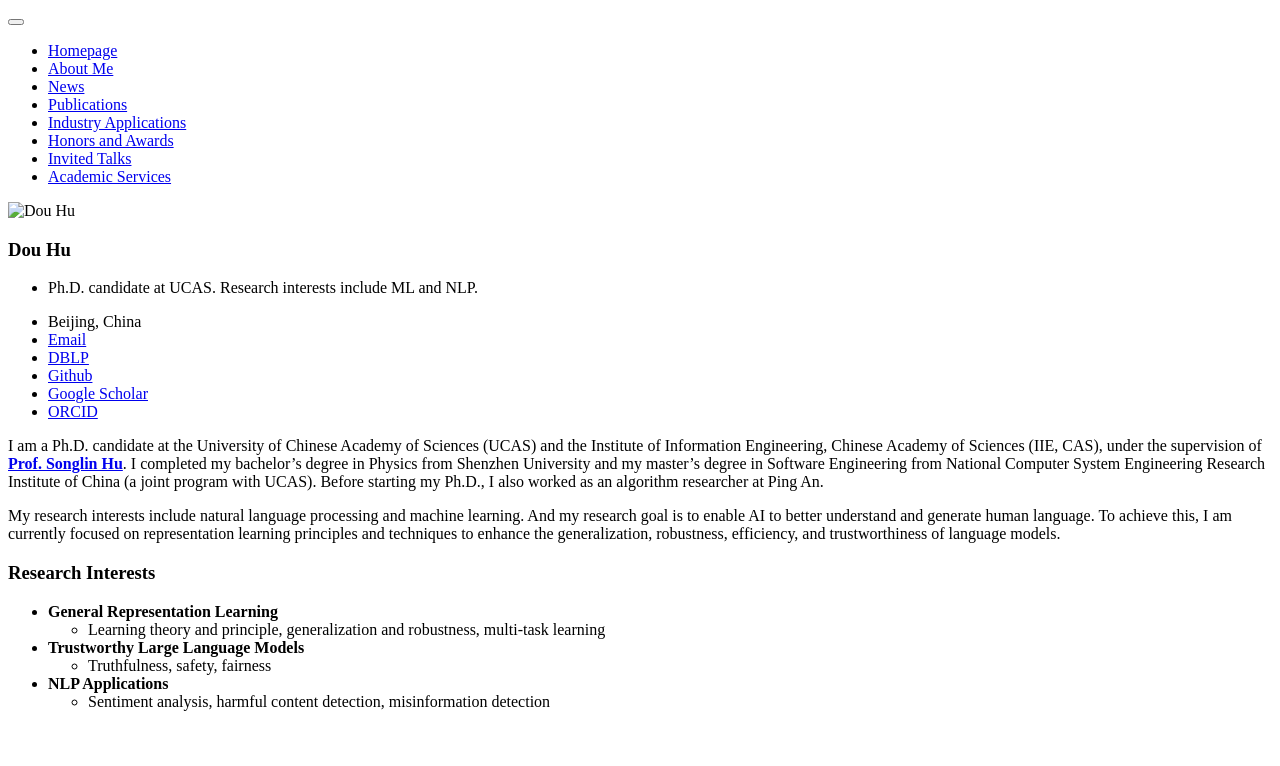
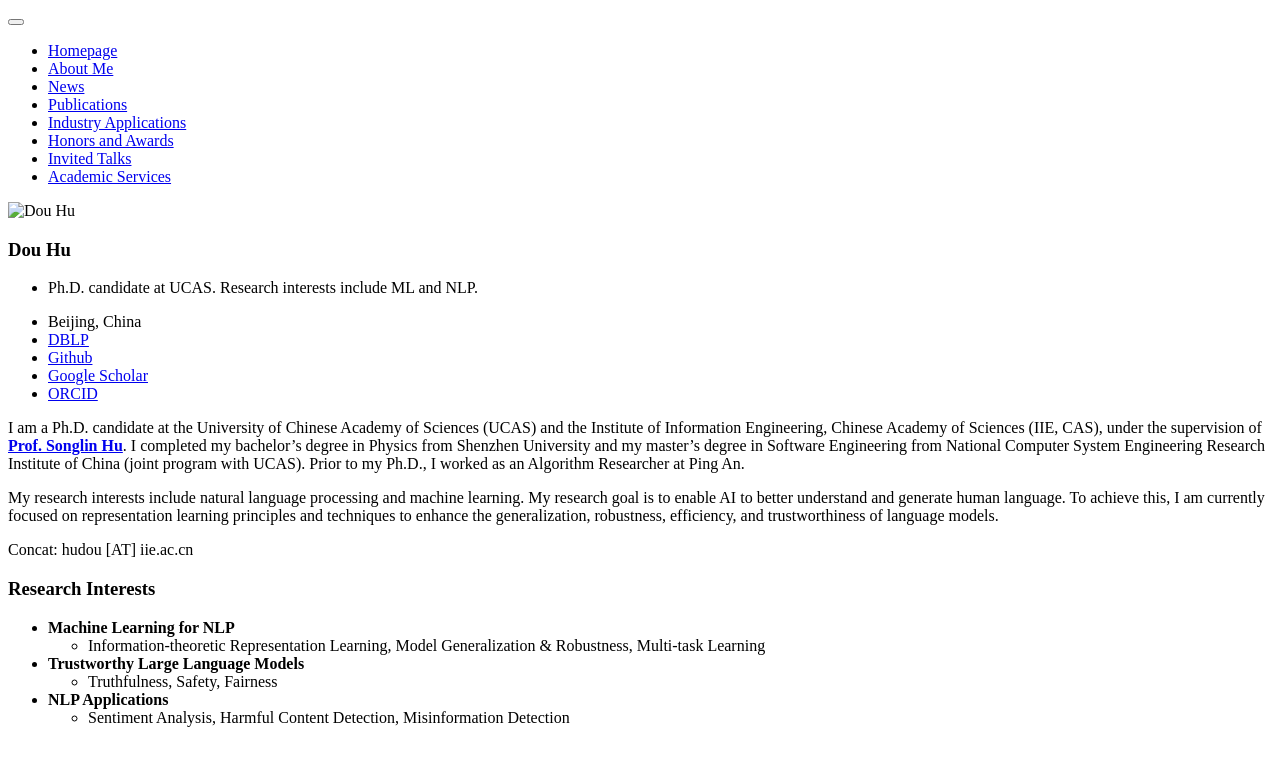
Before and after one commit to hudou95/hudou95.github.io, a Jekyll site: the page built from _pages/includes/intro.md, in a window 1280 px wide. Shown: the top 766 px of the page. Built offline with Jekyll 4.4.1, drawn with Linux system fonts in a browser that asks for light colours; our own code applies the rules of GitHub Pages for plain Markdown files.

Commit message:
update pages

```diff
--- a/_config.yml
+++ b/_config.yml
@@ -9,7 +9,7 @@
 title                    : "Dou Hu"
 description              : "Ph.D. candidate at UCAS. Research interests include ML and NLP."
 repository               : "https://github.com/zerohd4869"
-google_scholar_stats_use_cdn : true
+google_scholar_stats_use_cdn : false
 
 # google analytics
 google_analytics_id      :  # get google_analytics_id from https://analytics.google.com/analytics/
@@ -28,7 +28,7 @@ author:
   employer         :
   pubmed           :
   googlescholar    : "https://scholar.google.com/citations?user=cSUULYAAAAAJ"
-  email            : "hudou@iie.ac.cn"
+  email            :
   researchgate     :
   uri              :
   bitbucket        :
--- a/_pages/includes/intro.md
+++ b/_pages/includes/intro.md
@@ -1,12 +1,16 @@
-I am a Ph.D. candidate at the University of Chinese Academy of Sciences (UCAS) and the Institute of Information Engineering, Chinese Academy of Sciences (IIE, CAS), under the supervision of [**Prof. Songlin Hu**](https://people.ucas.ac.cn/~husonglin?language=en). I completed my bachelor's degree in Physics from Shenzhen University and my master's degree in Software Engineering from National Computer System Engineering Research Institute of China (a joint program with UCAS). Before starting my Ph.D., I also worked as an algorithm researcher at Ping An.
+I am a Ph.D. candidate at the University of Chinese Academy of Sciences (UCAS) and the Institute of Information Engineering, Chinese Academy of Sciences (IIE, CAS), under the supervision of [**Prof. Songlin Hu**](https://people.ucas.ac.cn/~husonglin?language=en).
+I completed my bachelor's degree in Physics from Shenzhen University and my master's degree in Software Engineering from National Computer System Engineering Research Institute of China (joint program with UCAS).
+Prior to my Ph.D., I worked as an Algorithm Researcher at Ping An.
 
-My research interests include natural language processing and machine learning. And my research goal is to enable AI to better understand and generate human language. To achieve this, I am currently focused on representation learning principles and techniques to enhance the generalization, robustness, efficiency, and trustworthiness of language models.
+My research interests include natural language processing and machine learning. My research goal is to enable AI to better understand and generate human language. To achieve this, I am currently focused on representation learning principles and techniques to enhance the generalization, robustness, efficiency, and trustworthiness of language models.
 
 
+Concat: hudou [AT] iie.ac.cn
+
 # Research Interests
-- **General Representation Learning**
-  - Learning theory and principle, generalization and robustness, multi-task learning
+- **Machine Learning for NLP**
+  - Information-theoretic Representation Learning, Model Generalization & Robustness, Multi-task Learning
 - **Trustworthy Large Language Models**
-  - Truthfulness, safety, fairness
+  - Truthfulness, Safety, Fairness
 - **NLP Applications**
-  - Sentiment analysis, harmful content detection, misinformation detection
+  - Sentiment Analysis, Harmful Content Detection, Misinformation Detection
```
Also changed, not shown: _pages/includes/others.md (+2 -2 lines), _pages/includes/pub.md (+4 -3 lines), images/paper/cifm.png.
